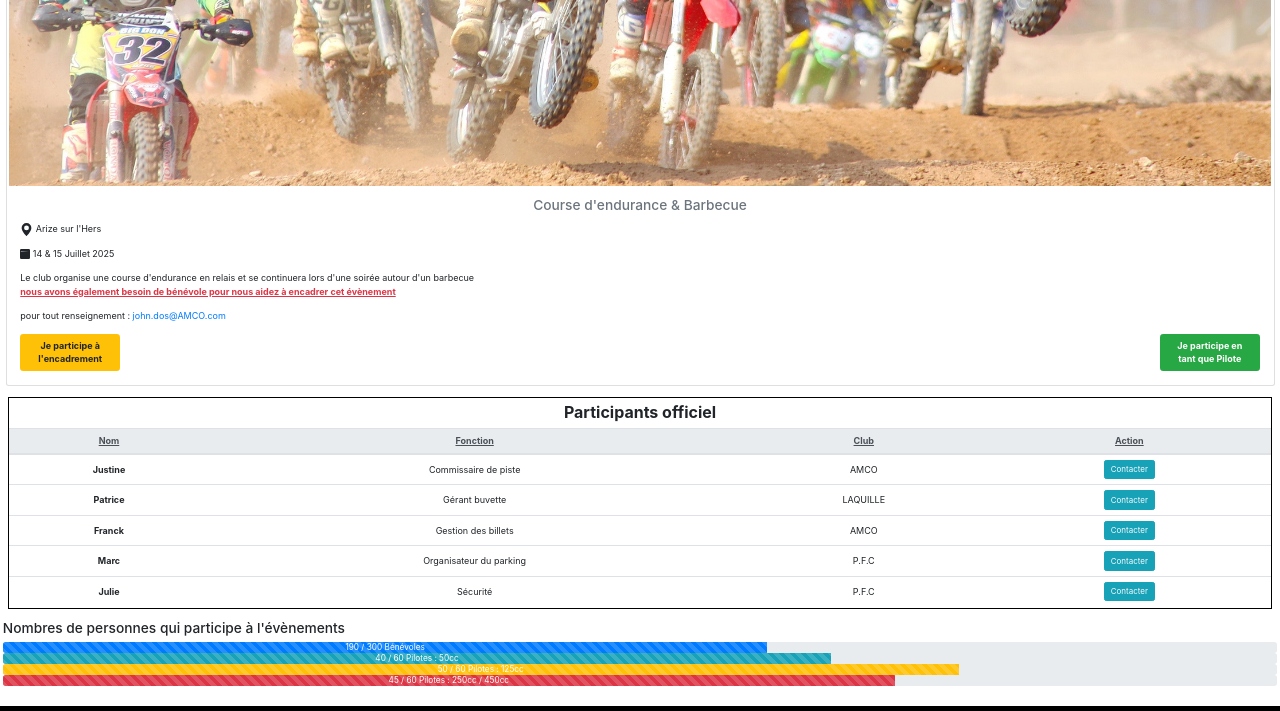
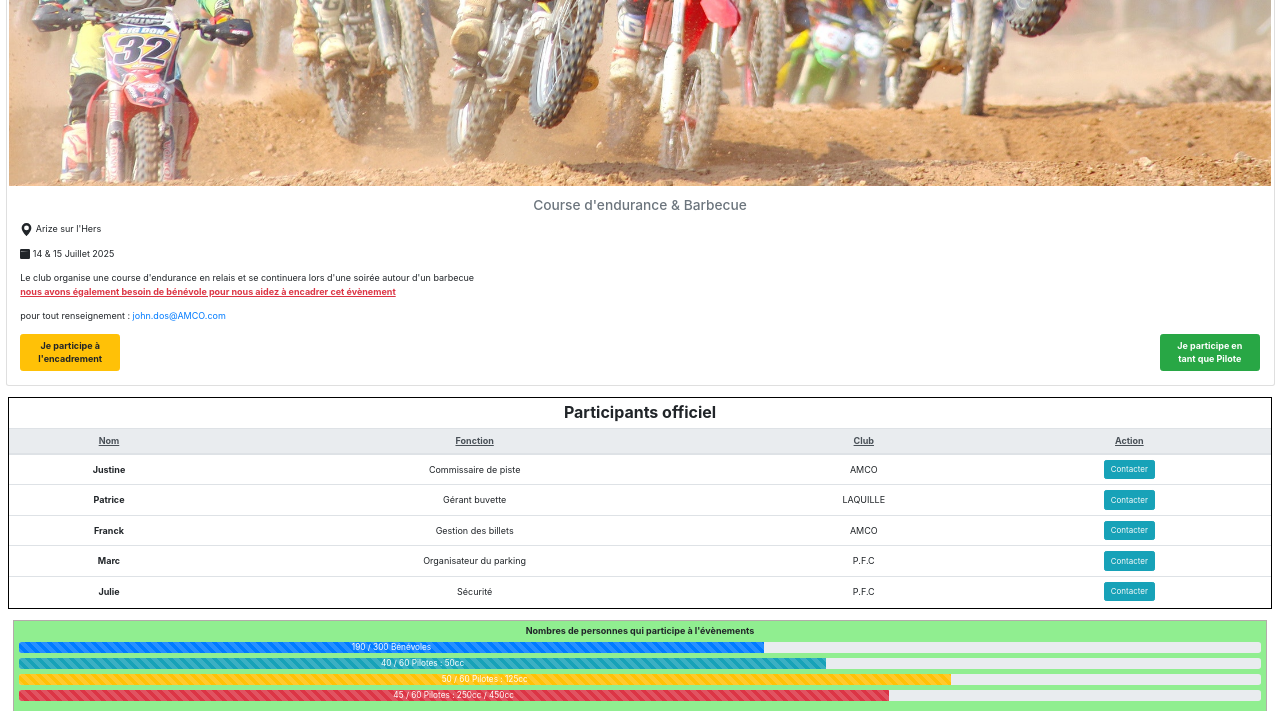
Before and after one commit to Micktar/AMCO-Officiel, a website: page Index/evenement.html in a window 1280 px wide. Shown: the part 801-1512 px from the top of the page. Drawn offline with nearby package versions, Linux system fonts and the light colour scheme.

Commit message:
css progress bar finished

```diff
--- a/Style/style.scss
+++ b/Style/style.scss
@@ -173,3 +173,23 @@ section > .event > .description > div > div > .card > .card-body {
     font-size: 8px;
   }
 }
+
+/*progress bar*/
+
+.progress_bar {
+  margin-right: 10px;
+  margin-left: 10px;
+  padding: 5px;
+  background: lightgreen;
+  border: 1px solid rgb(180, 171, 171);
+
+  h5 {
+    font-size: 9px;
+    font-weight: bold;
+    text-align: center;
+  }
+
+  .progress {
+    margin-bottom: 5px;
+  }
+}
```
Also changed, not shown: Style/style.css, 1 other file.
